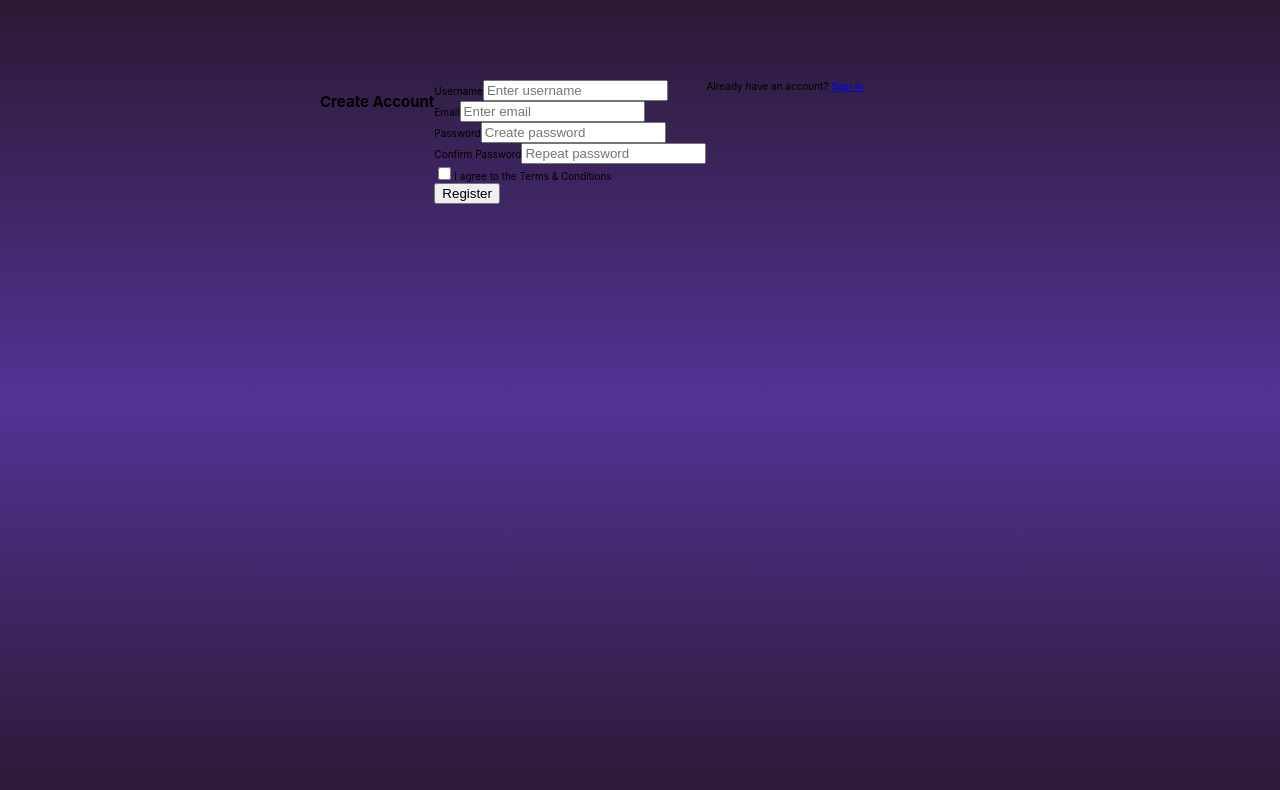
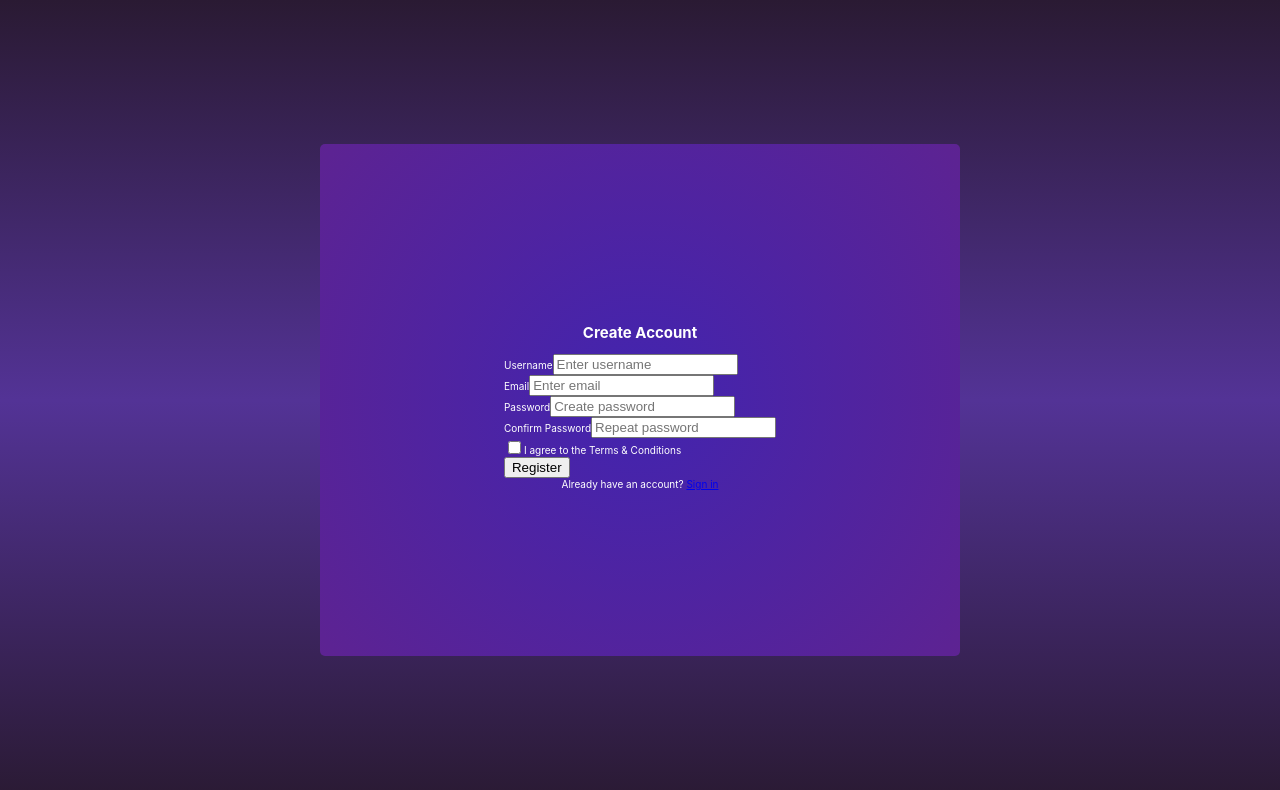
Before and after one commit to Grashad/AuthPr, a React (Create React App) app in the folder Client/: page /register in a window 1280 px wide. Shown: the top 790 px of the page. Built offline with nearby package versions, Linux system fonts and the light colour scheme.

Commit message:
style: Adjust Signup form height and enhance styling

```diff
--- a/Client/src/Components/SignUp/Signup.css
+++ b/Client/src/Components/SignUp/Signup.css
@@ -1,5 +1,11 @@
 .registration-form {
     display: flex;
     width: 50vw;
-    height: 50vw;
+    height: 40vw;
+    justify-content: center;
+    align-items: center;
+    flex-flow: column;
+    background: radial-gradient(circle,rgb(66, 36, 175) 0%, rgb(93, 35, 146) 100%);
+    color: white;
+    border-radius: 5px;
 }
```
Also changed, not shown: 1 other file (tests, documents, lock files or other folders).
